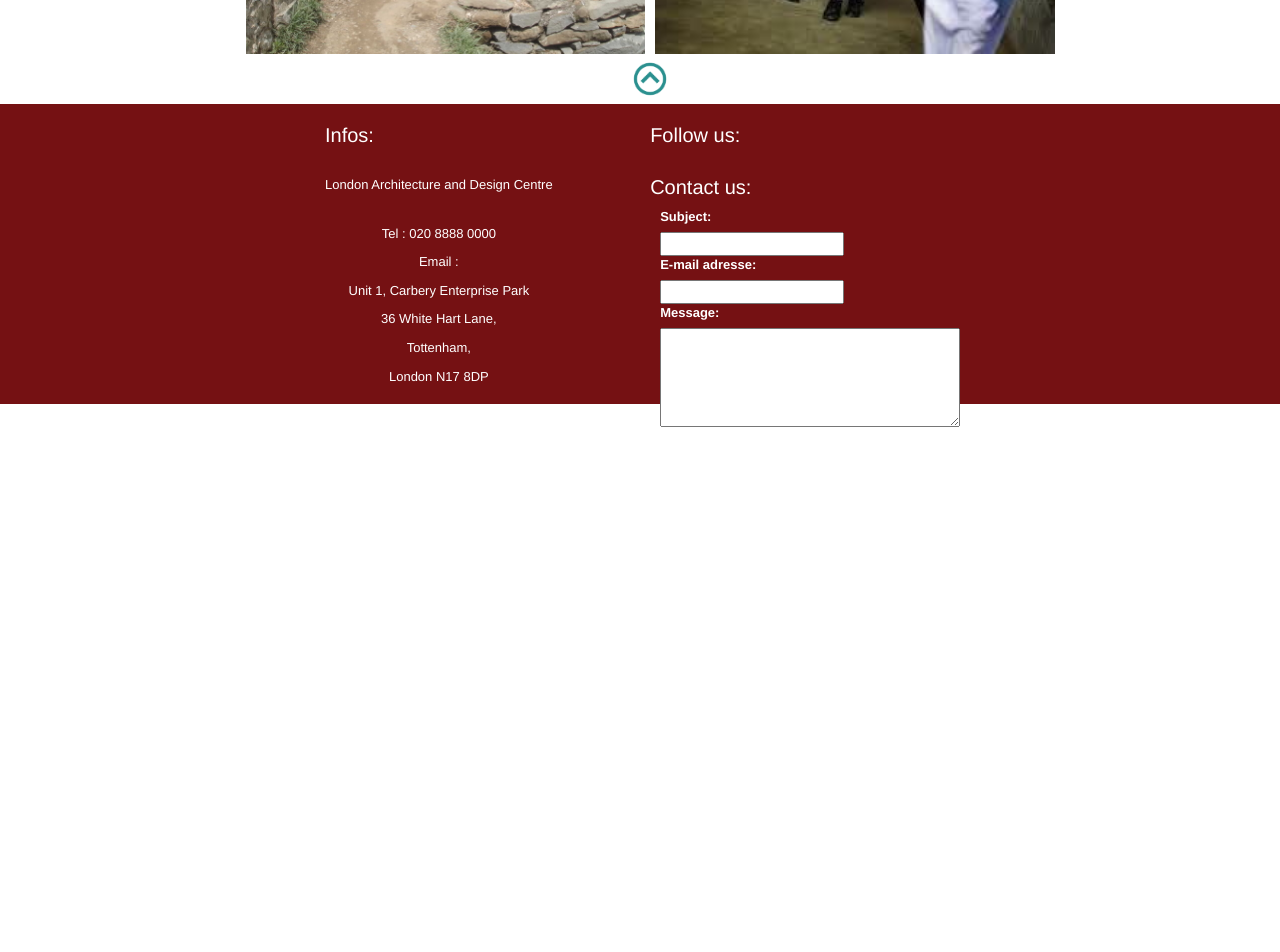
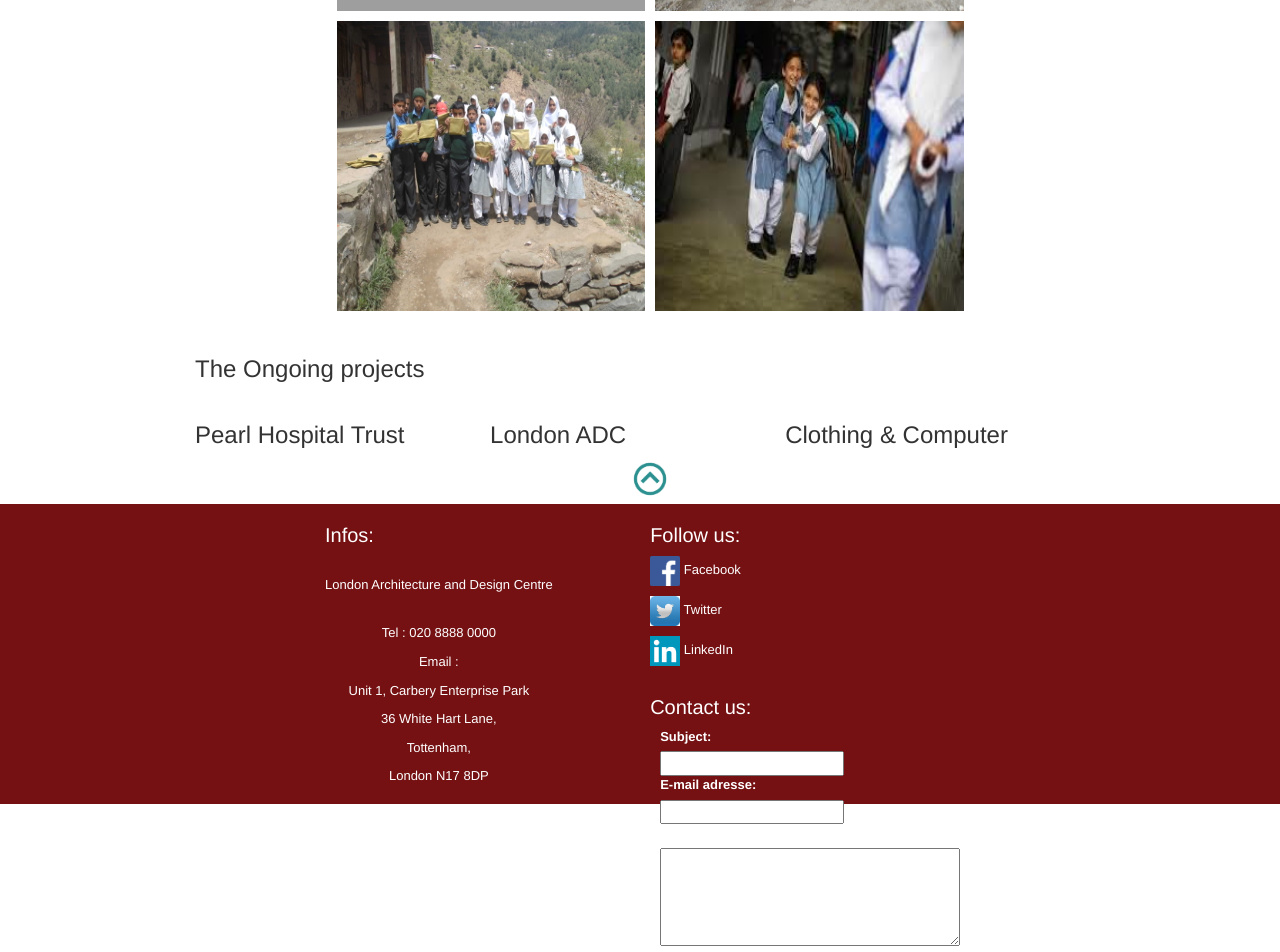
Before and after one commit to BenjaminDuv/webpage, a website: page app/views/hi.html in a window 1280 px wide. Shown: the part 1108-2060 px from the top of the page. Before the commit the page ends 1540 px from the top, so only its background shows below. Drawn offline with nearby package versions, Linux system fonts and the light colour scheme; files that its build step writes are made by us from their sources; grey boxes are pictures that could not be loaded.

Commit message:
Follow us design implemented

```diff
--- a/app/styles/main.css
+++ b/app/styles/main.css
@@ -76,12 +76,14 @@ h2{
 
 p{
   text-align: justify;
+  font-size: 18px;
 }
 
 a{
   font-family:  ‘Arial Black’, Gadget, sans-serif;
   text-decoration: none;
 }
+
 
 .main-title{
   position: relative;
@@ -109,6 +111,7 @@ a{
   float:left;
   width: 100%;
   padding-right: 50%;
+  padding-bottom: 10px;
 }
 
 .content-right{
@@ -121,12 +124,23 @@ a{
   position: relative;
   width: 90%;
   margin: 0px auto 0px auto;
+  padding-bottom: 15px;
 }
 
 .information-center{
   text-align: center;
   padding-top: 30px;
+  padding-bottom: 30px;
 }
+
+.myspan{
+  width: 32%;
+  height: 33%;
+  display: inline-block;
+}
+
+
+/** Images **/
 
 .image-content{
   height: 300px;
@@ -144,6 +158,7 @@ a{
   float:right;
   width:50%;
 }
+
 
 
 /************** CAROUSEL **************/
@@ -227,3 +242,8 @@ a{
 .footer-contact textarea{
   width: 300px;
 }
+
+.share-logo{
+  width: 30px;
+  height: 30px;
+}
--- a/app/views/hi.html
+++ b/app/views/hi.html
@@ -55,6 +55,10 @@
 
   <div class="main-title"> Humanitarian involvement </div>
 
+<div class="content-left">
+  <h3> The Awaiting Eyes Fundation </h3>
+  </div>
+
 <div class="content-center">
     <p>Founded in response to the devastating 2005 earthquake, The Awaiting Eyes Foundation is a UK based charity providing humanitarian aid to the children and families affected by natural disasters in Pakistan. To this day these areas lack the infrastructure reconstruction required to return them to pre-earthquake conditions. While many of the initial aid providers have moved on, the Awaiting Eyes Foundation continues its work to rebuild people’s lives. Ongoing AEF projects provide access to education, accommodation, clothing and other assistance to orphaned children and widowed mothers in developing countries. By virtue of the United Nations Conventions on the Rights of the Child, The AEF projects aim to build an orphanage, education centre, hospital and a place of worship for children made homeless by the earthquakes and floods in Pakistan. </p><br>
     <p>The Awaiting Eyes Foundation UK office is entirely run by volunteers, so all the money we generate can go directly to the children we sponsor. We believe that every child deserves a happy childhood and should have a future with prospects.</p><br>
@@ -63,13 +67,34 @@
 
 <div class="information-center"><i>If you wish to have more details about the Foundation, you are welcome on its website.</i> </div>
 
-<div class="content-center">
+<div class="content">
   <img src="../images/hi1.jpg" class="image-content image-left">
   <img src="../images/hi2.jpg" class="image-content image-right ">
   <img src="../images/hi3.jpg" class="image-content image-left">
   <img src="../images/hi4.jpg" class="image-content image-right">
 </div>
 
+  <div class="content-left">
+    <h3> The Ongoing projects </h3>
+  </div>
+
+<!-- Ongoing projects -->
+<div class="">
+  <span class="myspan">
+      <h3> Pearl Hospital Trust</h3>
+  </span>
+
+  <span class="myspan">
+    <h3> London ADC </h3>
+  </span>
+
+  <span class="myspan">
+    <h3> Clothing & Computer </h3>
+  </span>
+</div>
+
+
+ <!-- Arrow up -->
  <a href="#header" class="link"><img src="../images/arrow_link.png" class="link-up"></a>
 
 </div>
@@ -93,7 +118,10 @@
 
  <div class="footer-followus">
     <h3> Follow us:</h3>
-  </div>
+    <p> <img class="share-logo" src="../images/logo_facebook.png">  Facebook</p>
+    <p> <img class="share-logo" src="../images/logo_twitter.jpg">  Twitter</p>
+    <p> <img class="share-logo" src="../images/logo_linkedin.png">  LinkedIn</p>
+</div>
 
   <div id = "footer_contactus" class="footer-contact">
       <h3> Contact us:</h3>
```
Also changed, not shown: app/index.html (+4 -1 lines), app/views/services.html (+4 -1 lines), app/images/logo_facebook.png (added), app/images/logo_linkedin.png (added), app/images/logo_twitter.jpg (added).
